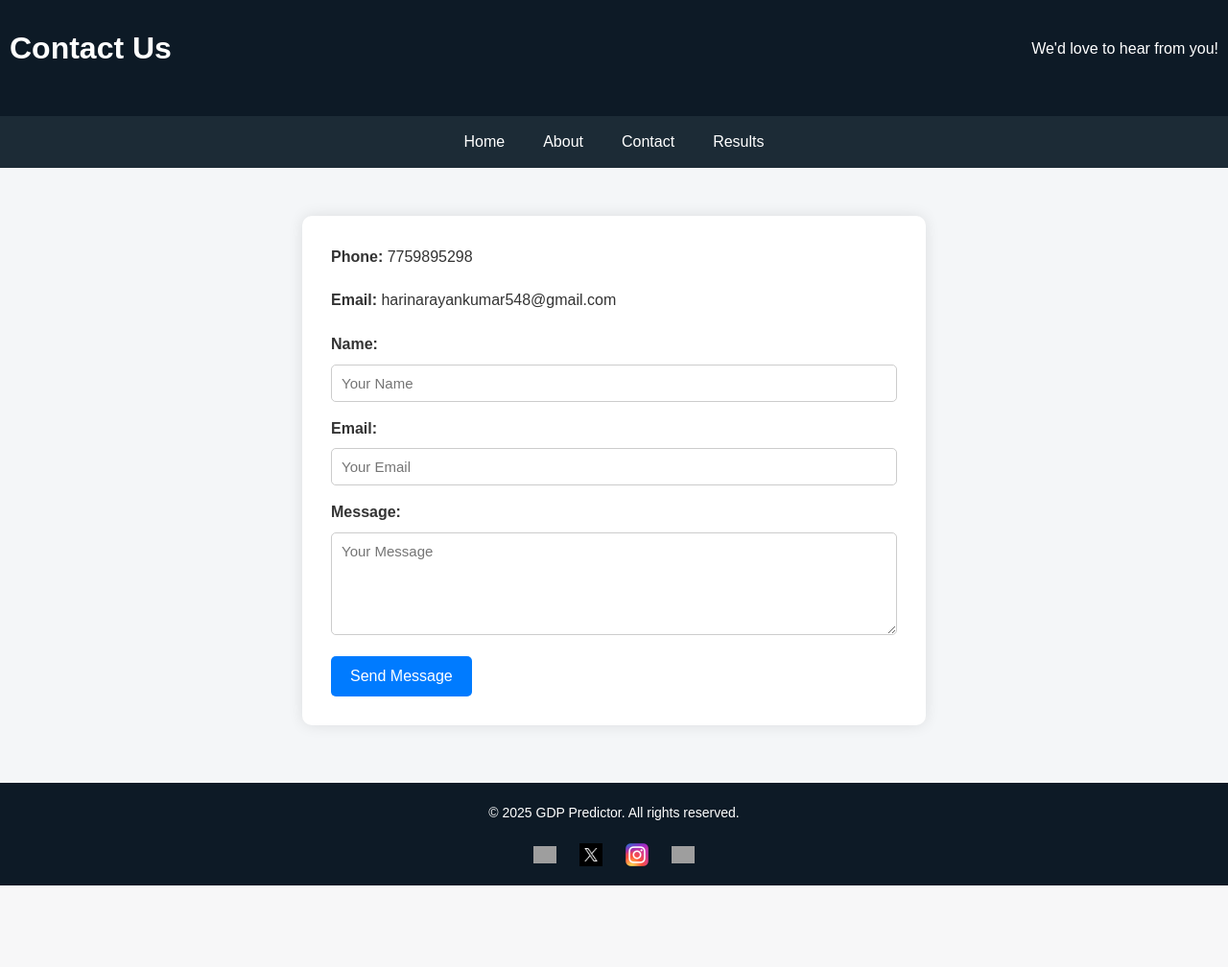
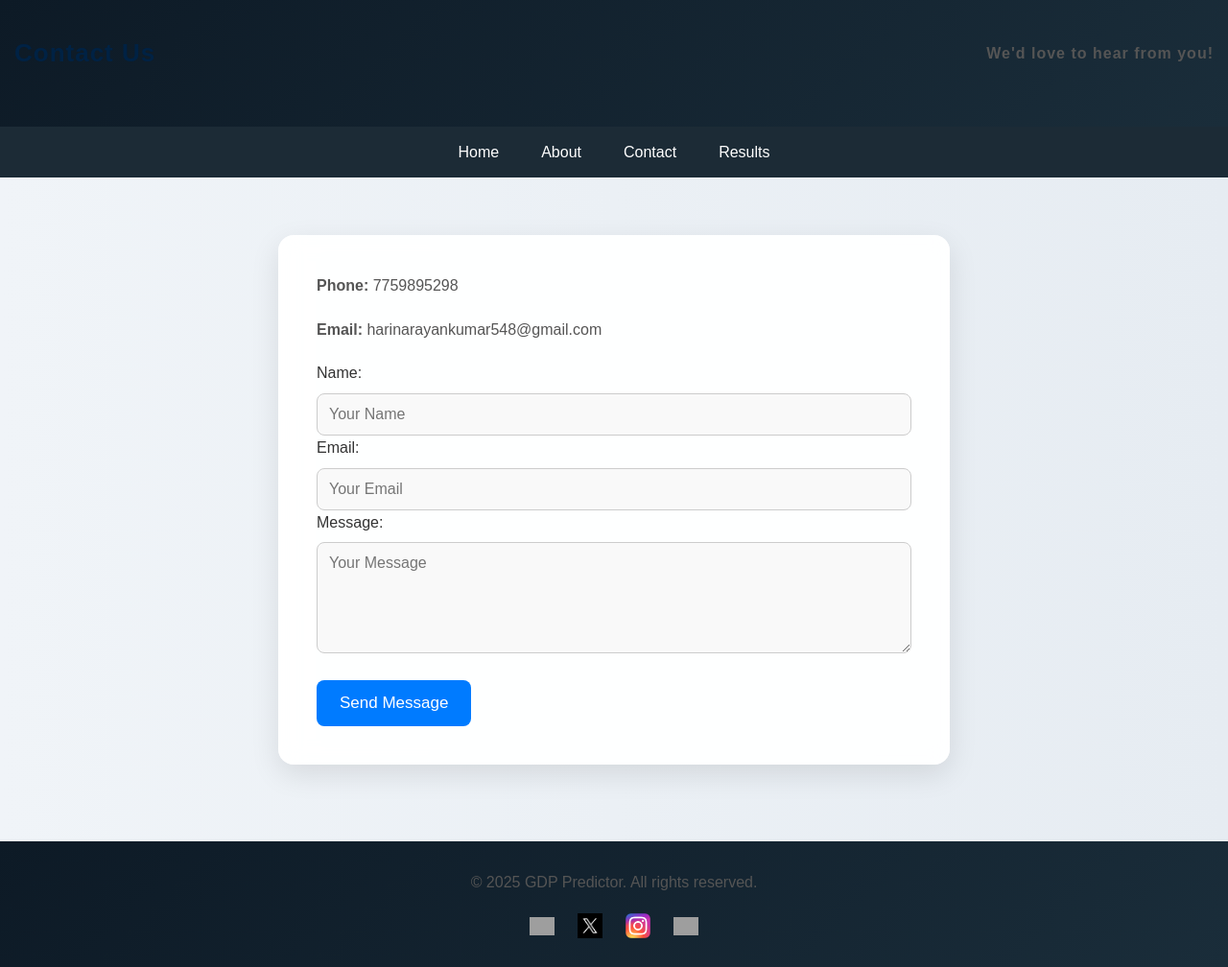
Before and after one commit to HARINARAYAN-2027/gdp-X, a Flask app: page /contact in a window 1280 px wide. Shown: the whole page at 96% size. Before the commit the page ends 923 px from the top, so only its background shows below. Run offline with Flask 2, Linux system fonts and the light colour scheme; grey boxes are pictures that could not be loaded.

Commit message:
Update contact.html

```diff
--- a/templates/contact.html
+++ b/templates/contact.html
@@ -6,8 +6,9 @@
     <meta name="viewport" content="width=device-width, initial-scale=1.0">
     <title>Contact Us - GDP Predictor</title>
     <link rel="stylesheet" href="{{ url_for('static', filename='style.css') }}">
+    <link rel="stylesheet" href="https://cdnjs.cloudflare.com/ajax/libs/font-awesome/6.4.0/css/all.min.css">
 
-    <!-- Google Analytics -->
+
     <script async src="https://www.googletagmanager.com/gtag/js?id=G-Y2DS4JJDM0"></script>
     <script>
         window.dataLayer = window.dataLayer || [];
@@ -21,28 +22,39 @@
         crossorigin="anonymous"></script>
 
     <style>
-        body {
-            font-family: 'Segoe UI', Tahoma, Geneva, Verdana, sans-serif;
-            background-color: #f4f6f8;
+    @import url('https://fonts.googleapis.com/css2?family=Inter:wght@400;500;600&display=swap');
+
+    * {
         margin: 0;
         padding: 0;
+        box-sizing: border-box;
+        transition: all 0.3s ease;
+    }
+
+    body {
+        font-family: 'Inter', 'Segoe UI', Tahoma, Geneva, Verdana, sans-serif;
+        background: linear-gradient(to right, #f0f4f8, #e6ecf2);
+        color: #222;
     }
 
     header {
-            background-color: #0d1a26;
+        background: linear-gradient(135deg, #0d1a26, #1a2d3a);
         color: #fff;
         text-align: center;
-            padding: 25px 10px;
+        padding: 35px 15px;
+        font-size: 28px;
+        font-weight: 600;
+        letter-spacing: 1px;
+        box-shadow: 0 6px 18px rgba(0, 0, 0, 0.2);
     }
 
     nav ul {
         list-style: none;
-            margin: 0;
-            padding: 0;
-            background-color: #1c2b36;
         display: flex;
         justify-content: center;
         flex-wrap: wrap;
+        background-color: #1c2b36;
+        padding: 0;
     }
 
     nav ul li {
@@ -51,54 +63,96 @@
 
     nav ul li a {
         display: block;
-            padding: 14px 20px;
+        padding: 14px 22px;
         color: #fff;
         text-decoration: none;
-            transition: background 0.3s ease;
+        font-weight: 500;
+        position: relative;
+    }
+
+    nav ul li a::after {
+        content: "";
+        position: absolute;
+        width: 0%;
+        height: 2px;
+        background-color: #00e0ff;
+        bottom: 8px;
+        left: 10%;
+        transition: 0.4s ease;
+    }
+
+    nav ul li a:hover::after {
+        width: 80%;
     }
 
     nav ul li a:hover {
-            background-color: #2e4a5f;
+        color: #00e0ff;
     }
 
     .contact-container {
-            max-width: 650px;
-            background: #fff;
-            margin: 50px auto;
-            padding: 30px;
-            border-radius: 10px;
-            box-shadow: 0 0 15px rgba(0,0,0,0.1);
+        max-width: 700px;
+        background: rgba(255, 255, 255, 0.95);
+        margin: 60px auto;
+        padding: 40px;
+        border-radius: 16px;
+        box-shadow: 0 10px 30px rgba(0,0,0,0.1);
+        backdrop-filter: blur(10px);
+        animation: fadeIn 0.8s ease;
+    }
+
+    @keyframes fadeIn {
+        0% { opacity: 0; transform: translateY(30px); }
+        100% { opacity: 1; transform: translateY(0); }
     }
 
     h1, p {
         margin-bottom: 20px;
     }
 
+    h1 {
+        font-size: 26px;
+        font-weight: 600;
+        color: #002244;
+    }
+
+    p {
+        font-size: 16px;
+        color: #555;
+    }
+
     form label {
-            font-weight: bold;
-            display: block;
-            margin-top: 15px;
+        font-weight: 500;
+        margin-top: 20px;
         color: #333;
     }
 
     form input, form textarea {
         width: 100%;
-            padding: 10px;
+        padding: 12px;
         margin-top: 8px;
         border: 1px solid #ccc;
-            border-radius: 5px;
-            font-size: 15px;
+        border-radius: 8px;
+        font-size: 16px;
+        background: #f9f9f9;
+        transition: border 0.3s ease;
+    }
+
+    form input:focus, form textarea:focus {
+        border-color: #007bff;
+        outline: none;
+        background: #fff;
     }
 
     form button {
         background-color: #007bff;
         color: white;
-            padding: 12px 20px;
+        padding: 14px 24px;
         border: none;
-            border-radius: 5px;
-            margin-top: 15px;
+        border-radius: 8px;
+        margin-top: 20px;
         cursor: pointer;
-            font-size: 16px;
+        font-size: 17px;
+        font-weight: 500;
     }
 
     form button:hover {
@@ -125,26 +179,39 @@
     }
 
     footer {
-            background-color: #0d1a26;
+        background: linear-gradient(135deg, #0d1a26, #1a2d3a);
         color: white;
         text-align: center;
-            padding: 20px;
-            margin-top: 60px;
+        padding: 30px 15px;
+        margin-top: 80px;
+        font-size: 15px;
     }
 
     footer .social-media img {
-            width: 24px;
+        width: 26px;
         margin: 0 10px;
         vertical-align: middle;
+        transition: transform 0.3s ease;
+    }
+
+    footer .social-media img:hover {
+        transform: scale(1.2);
+        filter: brightness(1.2);
     }
 
     @media (max-width: 600px) {
         .contact-container {
-                margin: 20px;
-                padding: 20px;
+            margin: 30px 15px;
+            padding: 25px;
+        }
+
+        nav ul li a {
+            padding: 12px 16px;
+            font-size: 15px;
         }
     }
 </style>
+
 </head>
 <body>
 
```
Lines whose indentation alone changed are shown as unchanged.
